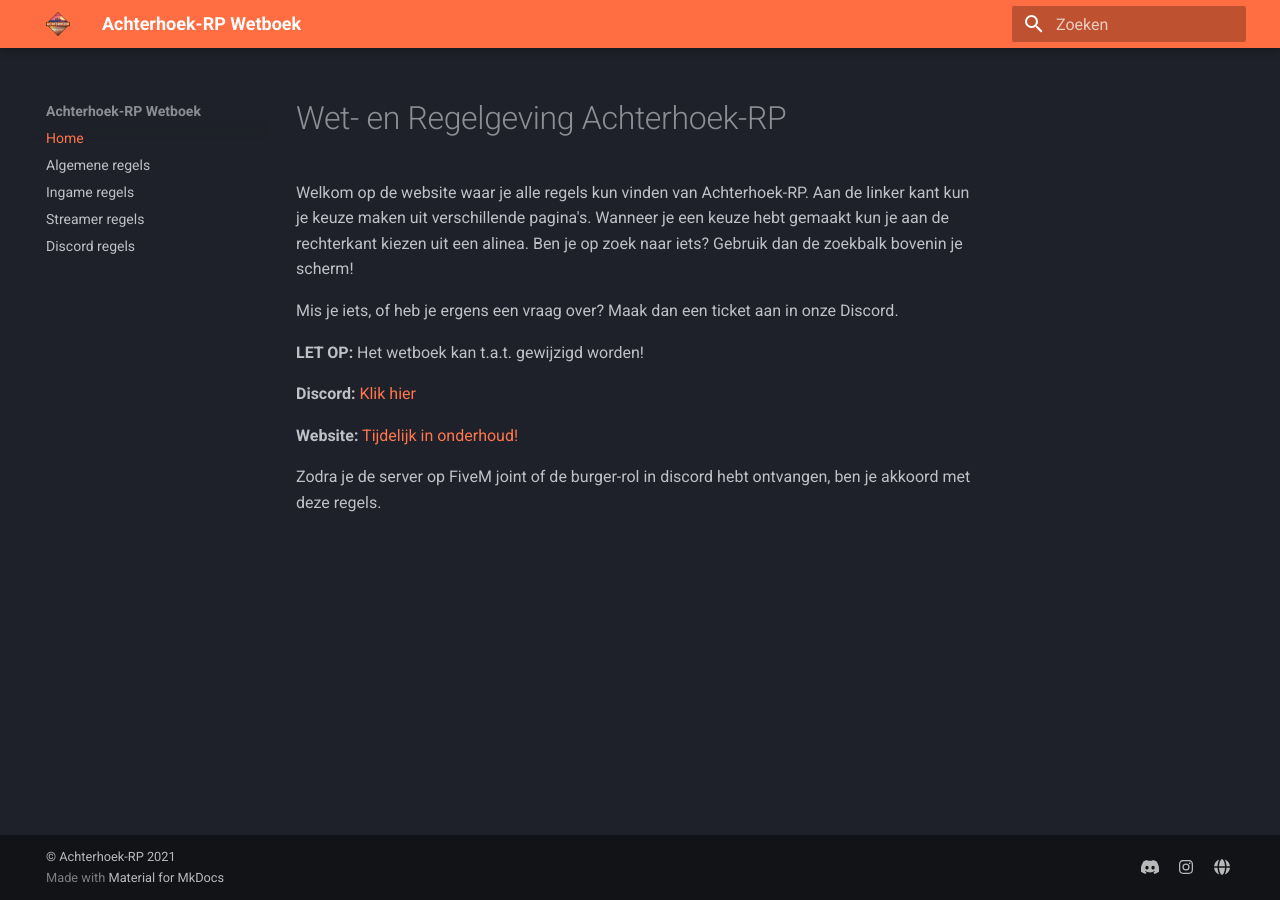
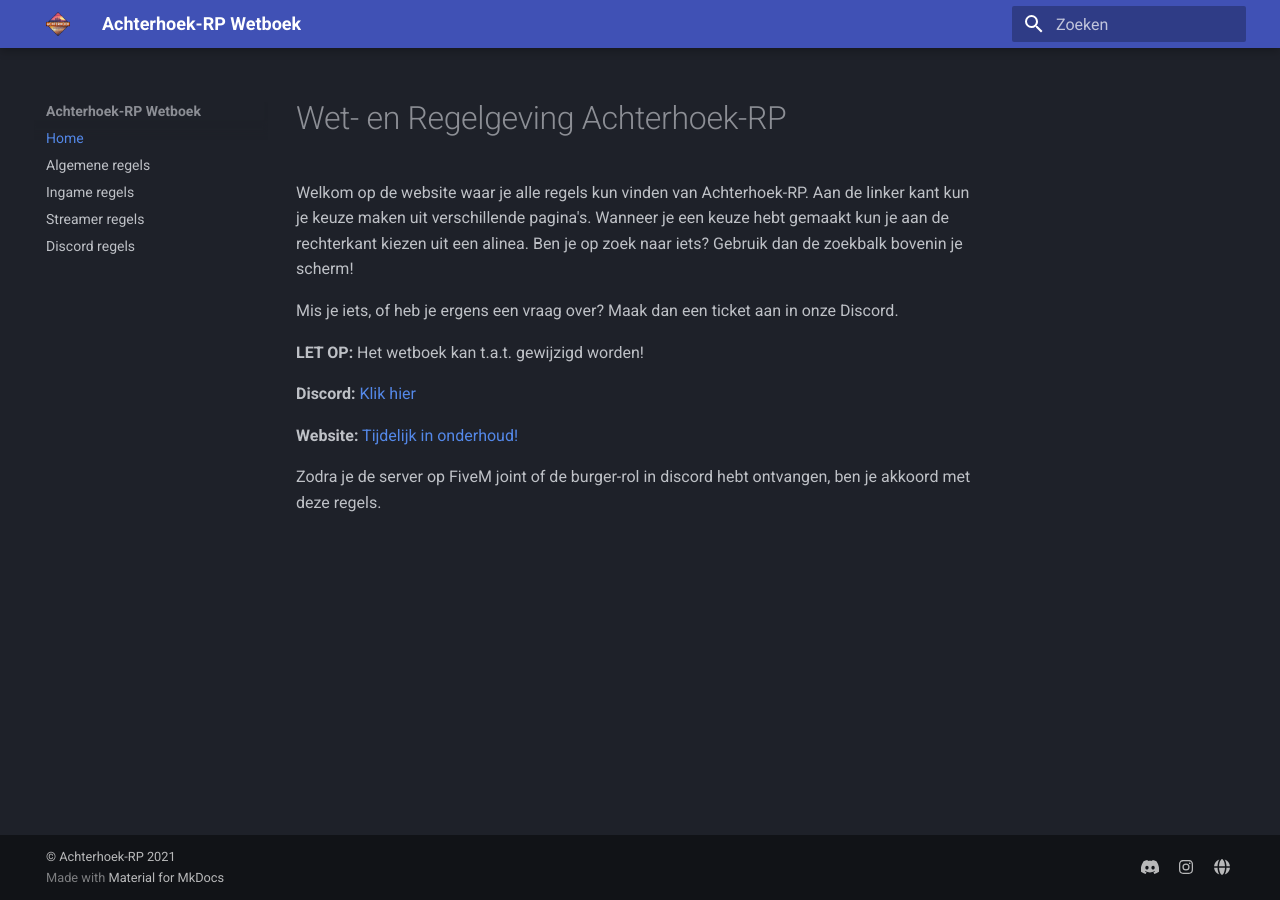
Before and after one commit to Jaccosf/ARP-Wetboek, an MkDocs documentation site: the page built from docs/index.md, in a window 1280 px wide. Built offline with MkDocs 1.6.1 and Material for MkDocs 9.7.7, drawn with Linux system fonts in a browser that asks for light colours.

Commit message:
another test

```diff
--- a/mkdocs.yml
+++ b/mkdocs.yml
@@ -11,8 +11,8 @@
       # Light mode
 #     - media: "(prefers-color-scheme: light)"
       scheme: default
-      primary: deep orange
-      accent: deep orange
+#       primary: deep orange
+#       accent: deep orange
       toggle:
         icon: material/weather-sunny
         name: Donkere modus
@@ -20,8 +20,8 @@
       # Dark mode
 #     - media: "(prefers-color-scheme: dark)"
       scheme: slate
-      primary: deep orange
-      accent: deep orange
+#       primary: deep orange
+#       accent: deep orange
       toggle:
         icon: material/weather-night
         name: Lichte modus
```
